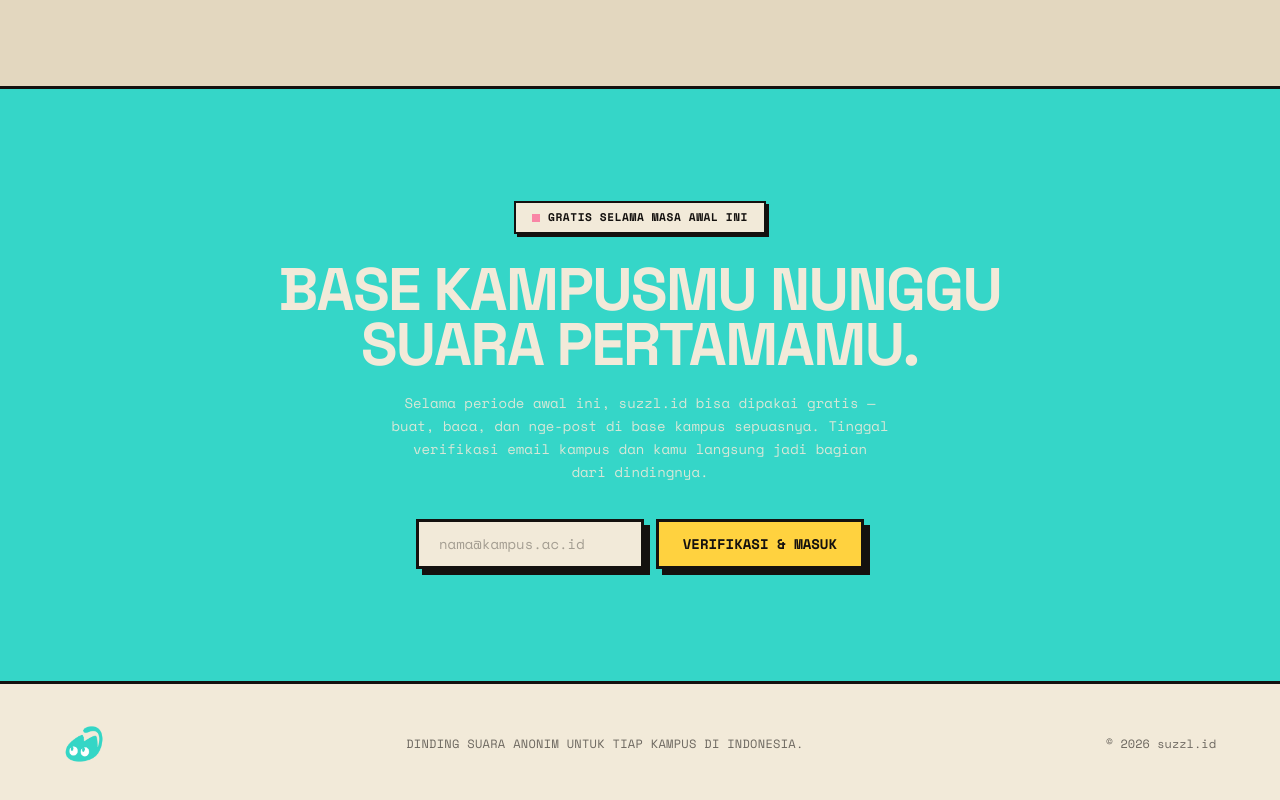
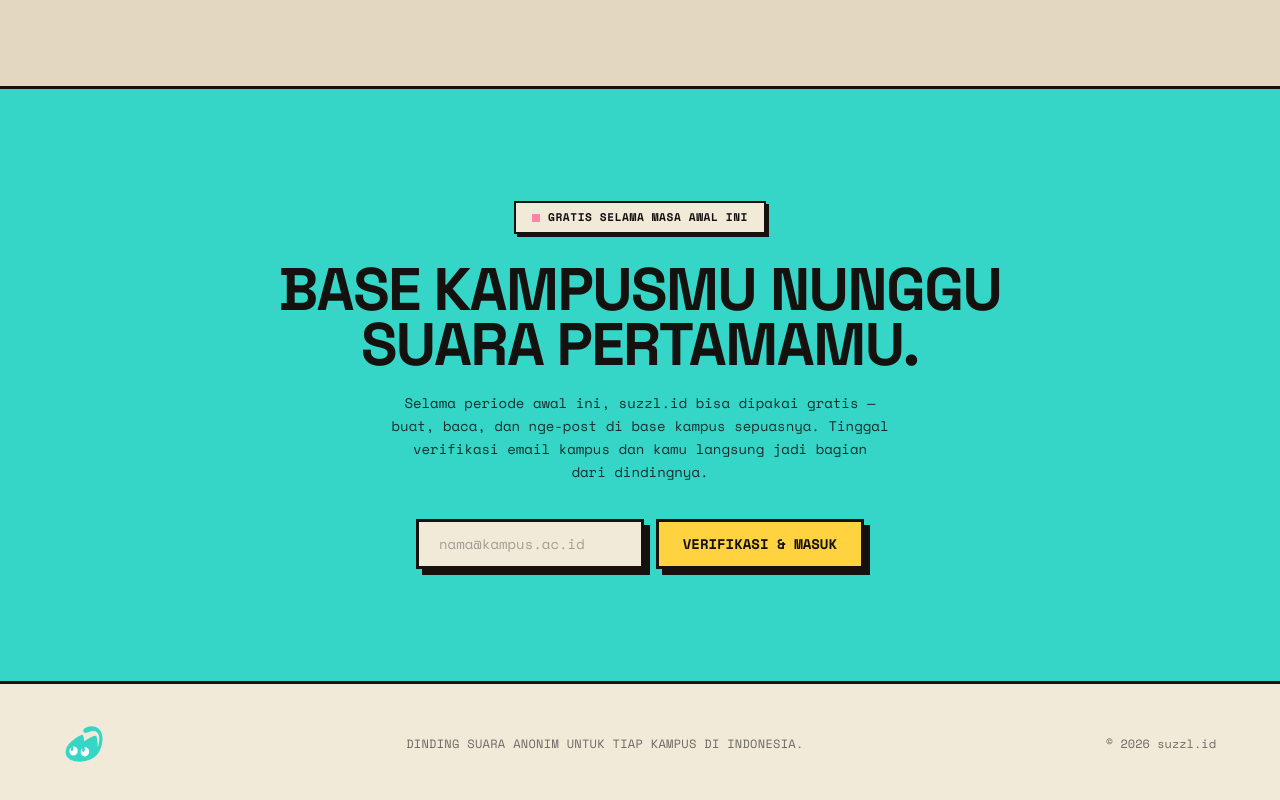
Before and after one commit to pensfess/suzzl, a Next.js app: page / in a window 1280 px wide. Shown: the part 2493-3293 px from the top of the page. Built offline with nearby package versions, Linux system fonts and the light colour scheme.

Commit message:
Update closing-cta.tsx

```diff
--- a/components/closing-cta.tsx
+++ b/components/closing-cta.tsx
@@ -8,11 +8,11 @@ export function ClosingCta() {
           gratis selama masa awal ini
         </span>
 
-        <h2 className="mt-7 font-display text-4xl font-bold uppercase leading-[0.92] tracking-tight text-paper sm:text-6xl">
+        <h2 className="mt-7 font-display text-4xl font-bold uppercase leading-[0.92] tracking-tight text-ink sm:text-6xl">
           Base kampusmu nunggu suara pertamamu.
         </h2>
 
-        <p className="mx-auto mt-5 max-w-lg text-pretty font-mono text-sm leading-relaxed text-paper/85">
+        <p className="mx-auto mt-5 max-w-lg text-pretty font-mono text-sm leading-relaxed text-ink/85">
           Selama periode awal ini, suzzl.id bisa dipakai gratis — buat, baca, dan nge-post di base kampus sepuasnya.
           Tinggal verifikasi email kampus dan kamu langsung jadi bagian dari dindingnya.
         </p>
```
